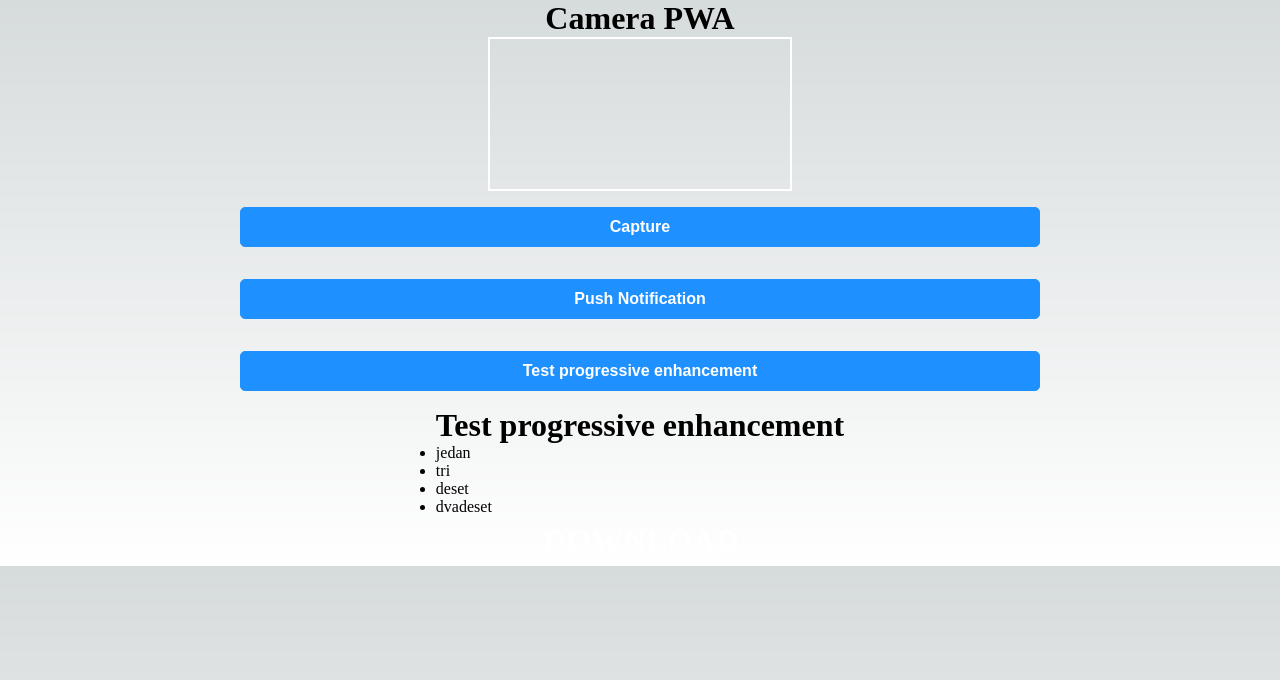
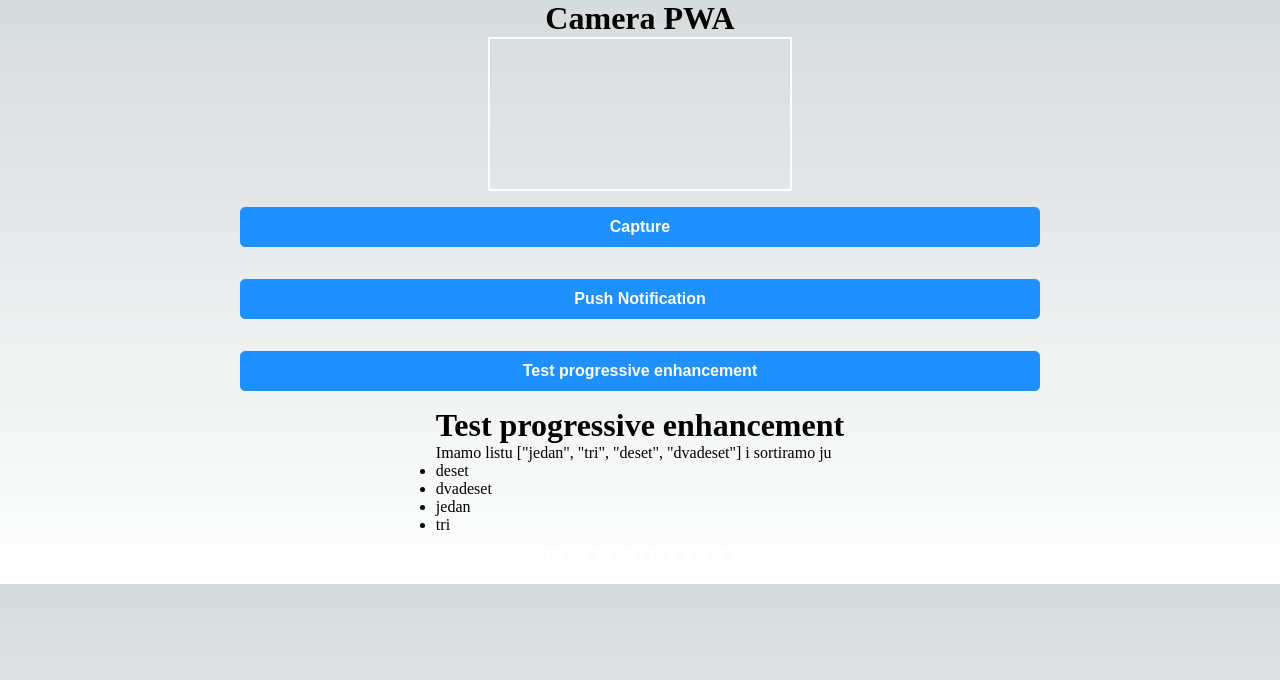
Before and after one commit to jole141/web2-lab5, a Next.js app: page / in a window 1280 px wide. Both pictures are taken after a click on the button "Test progressive enhancement". Shown: the top 680 px of the page. Built offline with nearby package versions, Linux system fonts and the light colour scheme; no server answers.

Commit message:
fix sorted

```diff
--- a/pages/index.tsx
+++ b/pages/index.tsx
@@ -16,6 +16,7 @@ export default function Home() {
   const downloadRef = useRef<HTMLAnchorElement>(null);
 
   const [items, setItems] = useState(["jedan", "tri", "deset", "dvadeset"]);
+  const [sorted, setSorted] = useState(false);
 
   const initCamera = () => {
     navigator.mediaDevices
@@ -35,7 +36,9 @@ export default function Home() {
   function sortItems() {
     const col = new Intl.Collator("hr");
     const sorted = items.sort(col.compare);
+    console.log(sorted);
     setItems(sorted);
+    setSorted(true);
   }
 
   const captureImage = () => {
@@ -141,11 +144,16 @@ export default function Home() {
         </button>
         <div>
           <h1>Test progressive enhancement</h1>
-          <ul>
-            {items.map((item) => (
-              <li key={item}>{item}</li>
-            ))}
-          </ul>
+          <p>
+            Imamo listu ["jedan", "tri", "deset", "dvadeset"] i sortiramo ju
+          </p>
+          {sorted && (
+            <ul>
+              {items.map((item) => (
+                <li key={item}>{item}</li>
+              ))}
+            </ul>
+          )}
         </div>
         <canvas
           ref={canvasRef}
```
